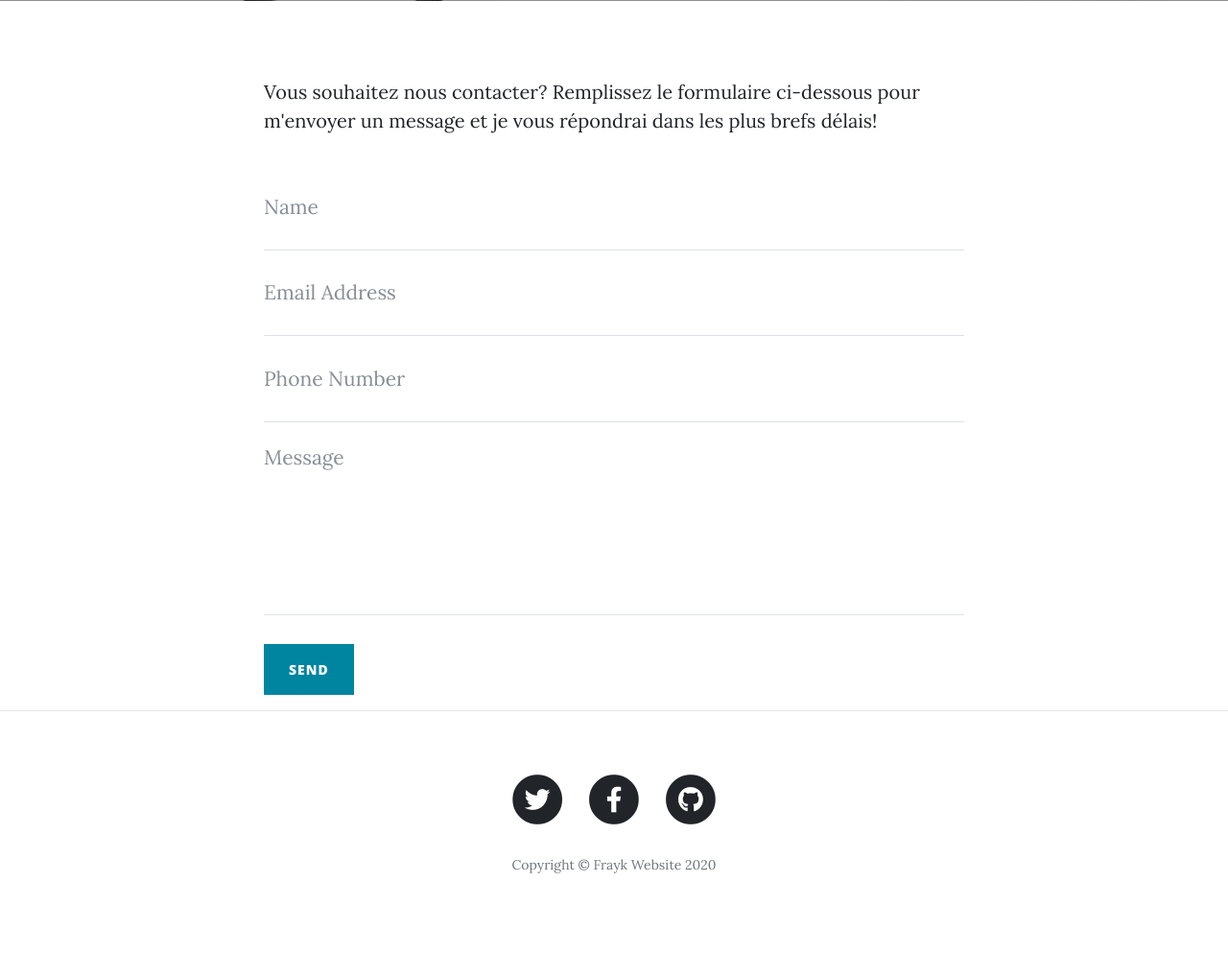
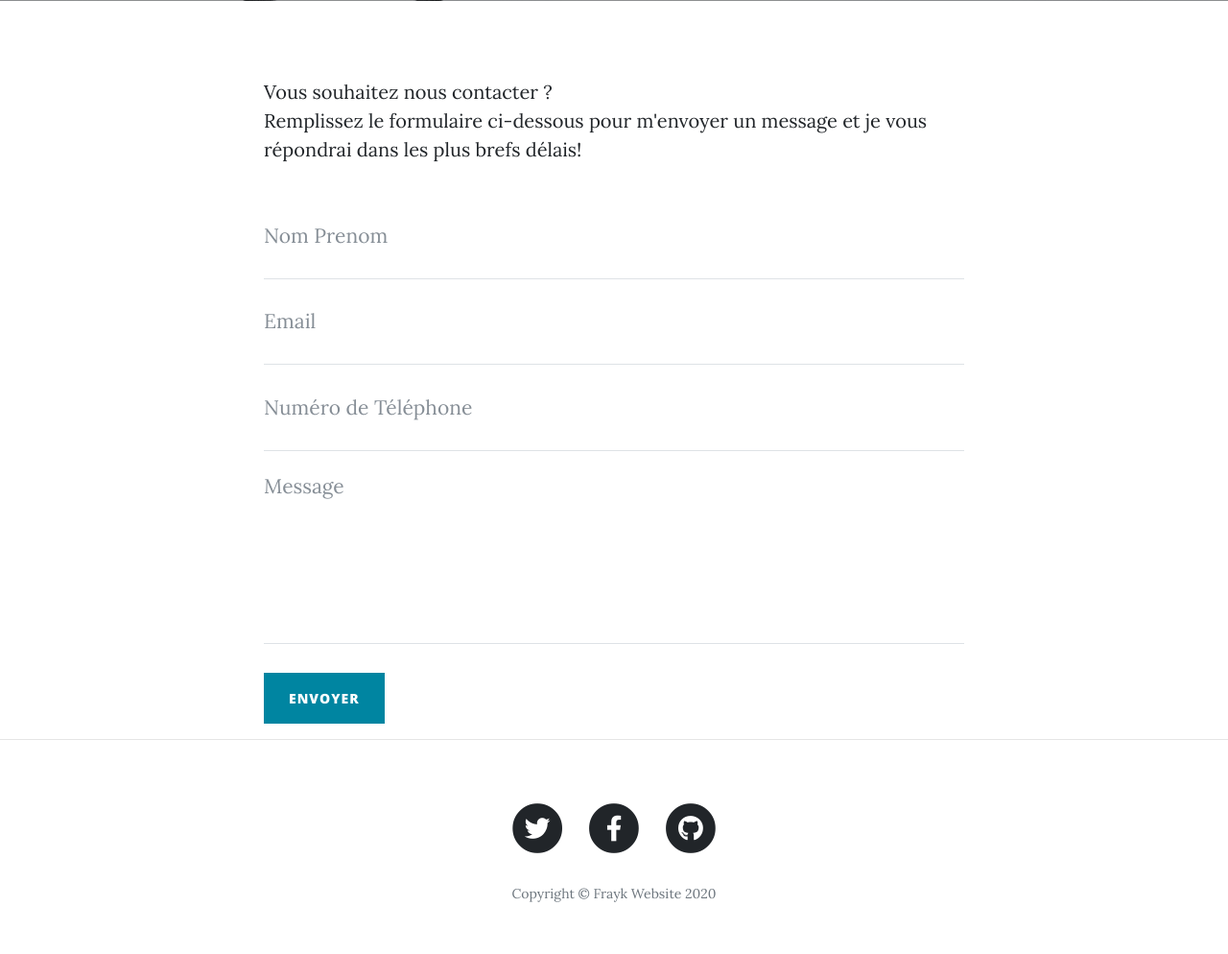
Before and after one commit to FraykJin/frayk-blog, a Flask app: page /contact in a window 1280 px wide. Shown: the part 531-1525 px from the top of the page at 96% size. Before the commit the page ends 1441 px from the top, so only its background shows below. Run offline with Flask 2, Linux system fonts and the light colour scheme; some libraries are stand-ins or nearby versions.

Commit message:
changing contact.html

```diff
--- a/templates/contact.html
+++ b/templates/contact.html
@@ -19,7 +19,7 @@
   <div class="container">
     <div class="row">
       <div class="col-lg-8 col-md-10 mx-auto">
-        <p>Vous souhaitez nous contacter? Remplissez le formulaire ci-dessous pour m'envoyer un message et je vous répondrai dans les plus brefs délais!
+        <p>Vous souhaitez nous contacter ?<br>Remplissez le formulaire ci-dessous pour m'envoyer un message et je vous répondrai dans les plus brefs délais!
 
 </p>
         <!-- Contact Form - Enter your email address on line 19 of the mail/contact_me.php file to make this form work. -->
@@ -28,22 +28,22 @@
         <form name="sentMessage" id="contactForm" novalidate>
           <div class="control-group">
             <div class="form-group floating-label-form-group controls">
-              <label>Nom Prenom</label>
-              <input type="text" class="form-control" placeholder="Name" id="name" required data-validation-required-message="Please enter your name.">
+              <label>Name</label>
+              <input type="text" class="form-control" placeholder="Nom Prenom" id="name" required data-validation-required-message="Please enter your name.">
               <p class="help-block text-danger"></p>
             </div>
           </div>
           <div class="control-group">
             <div class="form-group floating-label-form-group controls">
-              <label>Email</label>
-              <input type="email" class="form-control" placeholder="Email Address" id="email" required data-validation-required-message="Please enter your email address.">
+              <label>Email Address</label>
+              <input type="email" class="form-control" placeholder="Email" id="email" required data-validation-required-message="Please enter your email address.">
               <p class="help-block text-danger"></p>
             </div>
           </div>
           <div class="control-group">
             <div class="form-group col-xs-12 floating-label-form-group controls">
-              <label>Numero de Telephone</label>
-              <input type="tel" class="form-control" placeholder="Phone Number" id="phone" required data-validation-required-message="Please enter your phone number.">
+              <label>Phone Number</label>
+              <input type="tel" class="form-control" placeholder="Numéro de Téléphone" id="phone" required data-validation-required-message="Please enter your phone number.">
               <p class="help-block text-danger"></p>
             </div>
           </div>
@@ -56,7 +56,7 @@
           </div>
           <br>
           <div id="success"></div>
-          <button type="submit" class="btn btn-primary" id="sendMessageButton">Send</button>
+          <button type="submit" class="btn btn-primary" id="sendMessageButton">Envoyer</button>
         </form>
       </div>
     </div>
```
